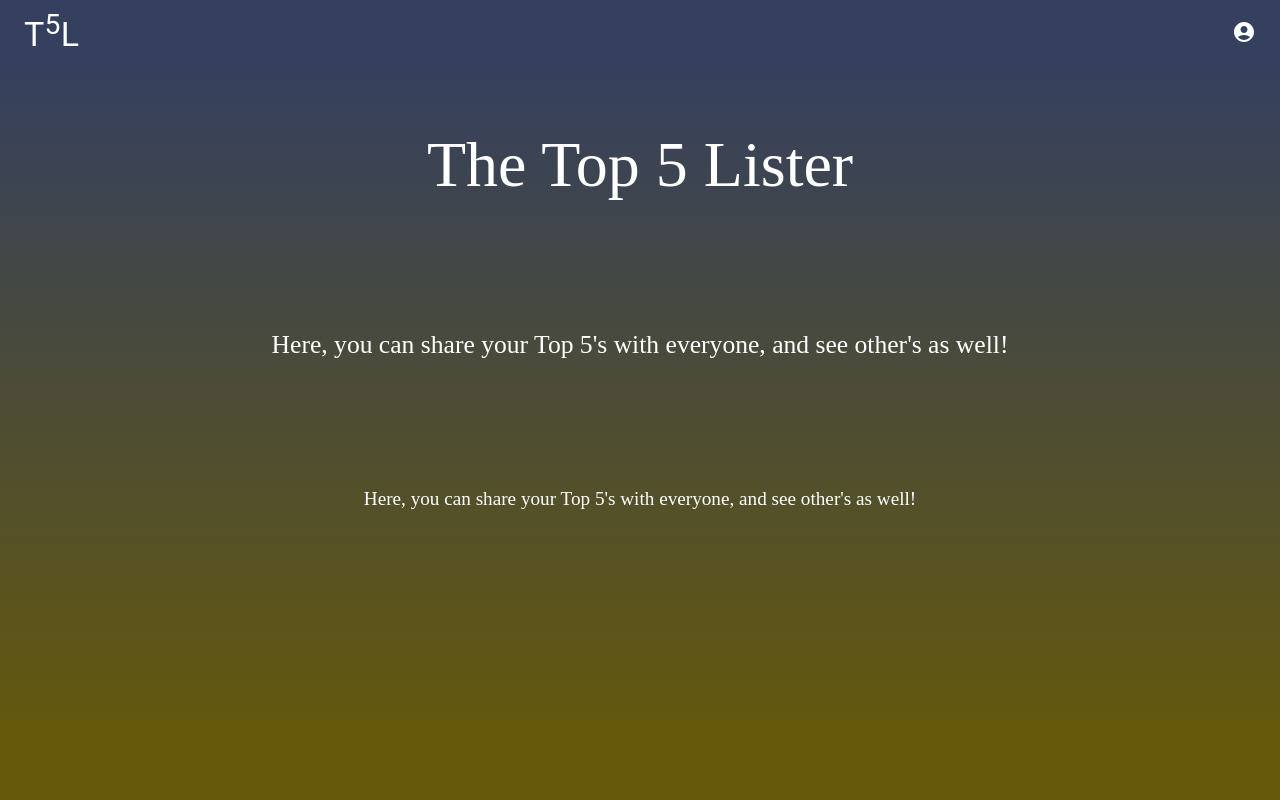
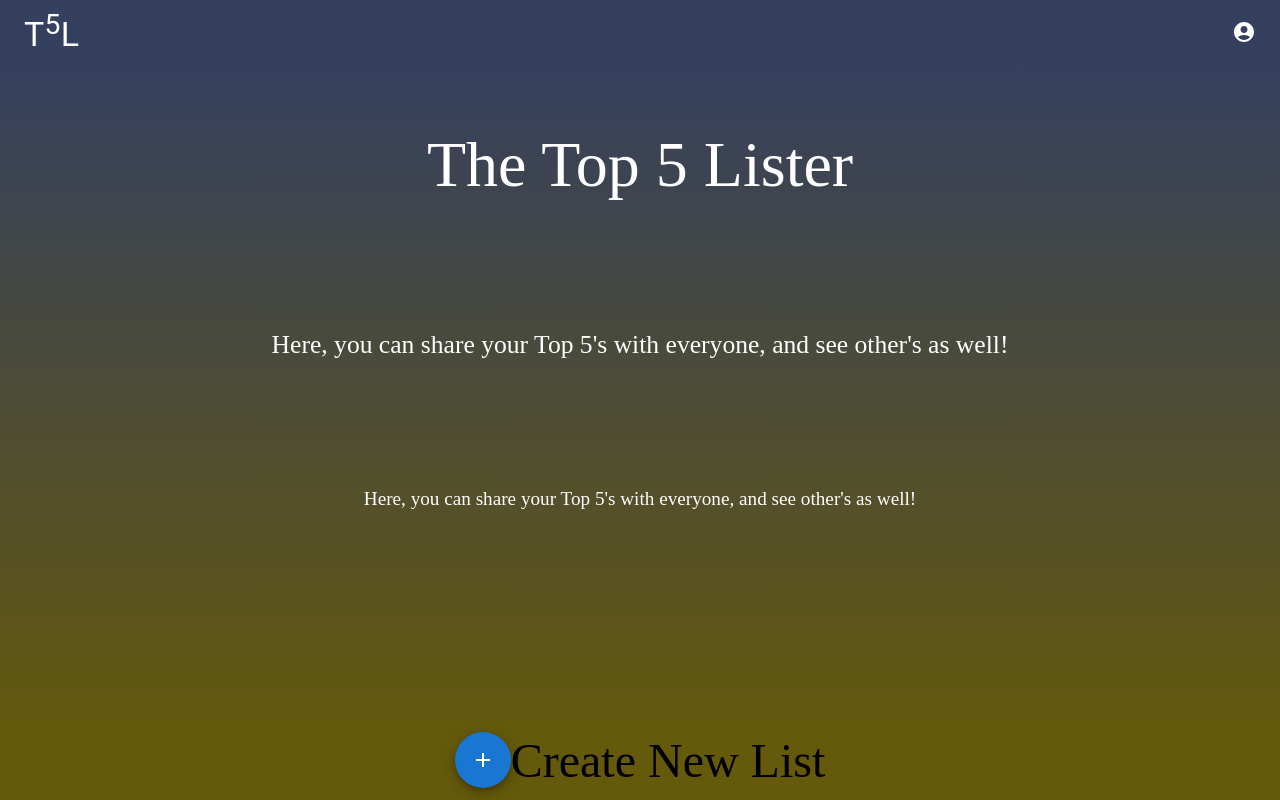
Before and after one commit to shaque00/Top-5-Lister-CSE-316, a React (Create React App) app in the folder client/: page / in a window 1280 px wide. Built offline with nearby package versions, Linux system fonts and the light colour scheme; no server answers.

Commit message:
publishing works

```diff
--- a/client/src/components/AppBanner.js
+++ b/client/src/components/AppBanner.js
@@ -86,9 +86,6 @@ export default function AppBanner() {
     let menu = loggedOutMenu;
     if (auth.loggedIn) {
         menu = loggedInMenu;
-        if (store.currentList) {
-            editToolbar = <EditToolbar />;
-        }
     }
 
     function getAccountMenu(loggedIn) {
--- a/client/src/components/ListCard.js
+++ b/client/src/components/ListCard.js
@@ -97,9 +97,10 @@ function ListCard(props) {
         </Button>
 
     if (idNamePair.date !== "edit"){
-        <Typography>
-            published: {idNamePair.date}
-        </Typography>
+        edPub =
+            <Typography>
+                Published: {idNamePair.date}
+            </Typography>
     }
 
     let cardElement =
--- a/client/src/components/Statusbar.js
+++ b/client/src/components/Statusbar.js
@@ -1,6 +1,7 @@
 import { useContext } from 'react'
 import { GlobalStoreContext } from '../store'
-import { Typography } from '@mui/material'
+import AddIcon from '@mui/icons-material/Add';
+import Fab from '@mui/material/Fab';
 
 /*
     Our Status bar React component goes at the bottom of our UI.
@@ -12,9 +13,21 @@ function Statusbar() {
     let text ="";
     if (store.currentList)
         text = store.currentList.name;
+
+    function handleCreateNewList() {
+        store.createNewList();
+    }
     return (
         <div id="top5-statusbar">
-            <Typography variant="h4">{text}</Typography>
+            <Fab
+                color="primary"
+                aria-label="add"
+                id="add-list-button"
+                onClick={handleCreateNewList}
+            >
+                <AddIcon />
+            </Fab>
+            Create New List
         </div>
     );
 }
--- a/client/src/components/WorkspaceScreen.js
+++ b/client/src/components/WorkspaceScreen.js
@@ -192,7 +192,7 @@ function WorkspaceScreen() {
                 <Button onClick={save} variant="contained" style={{left:'80%', color:"black", backgroundColor:"white"}}>
                     Save
                 </Button>
-                <Button onClikc={publish} disabled={readyForPublish()} variant="contained" style={{left:'85%', color:"black", backgroundColor:"white"}}>
+                <Button onClick={publish} disabled={readyForPublish()} variant="contained" style={{left:'85%', color:"black", backgroundColor:"white"}}>
                     Publish
                 </Button>
             </List>
--- a/client/src/store/index.js
+++ b/client/src/store/index.js
@@ -221,8 +221,8 @@ function GlobalStoreContextProvider(props) {
         store.currentList.items[3] = text4;
         store.currentList.items[4] = text5;
         store.updateCurrentList();
+        store.loadIdNamePairs();
         store.closeCurrentList();
-        store.loadIdNamePairs();
     }
 
     store.publishList = async function(){
@@ -256,7 +256,7 @@ function GlobalStoreContextProvider(props) {
             dislikes: 0,
             views: 0,
             date: "edit",
-            comments: ["?", "?", "?", "?", "?"],
+            comments: [],
             ldMap: new Map()
         };
         console.log(auth.user.email);
```
